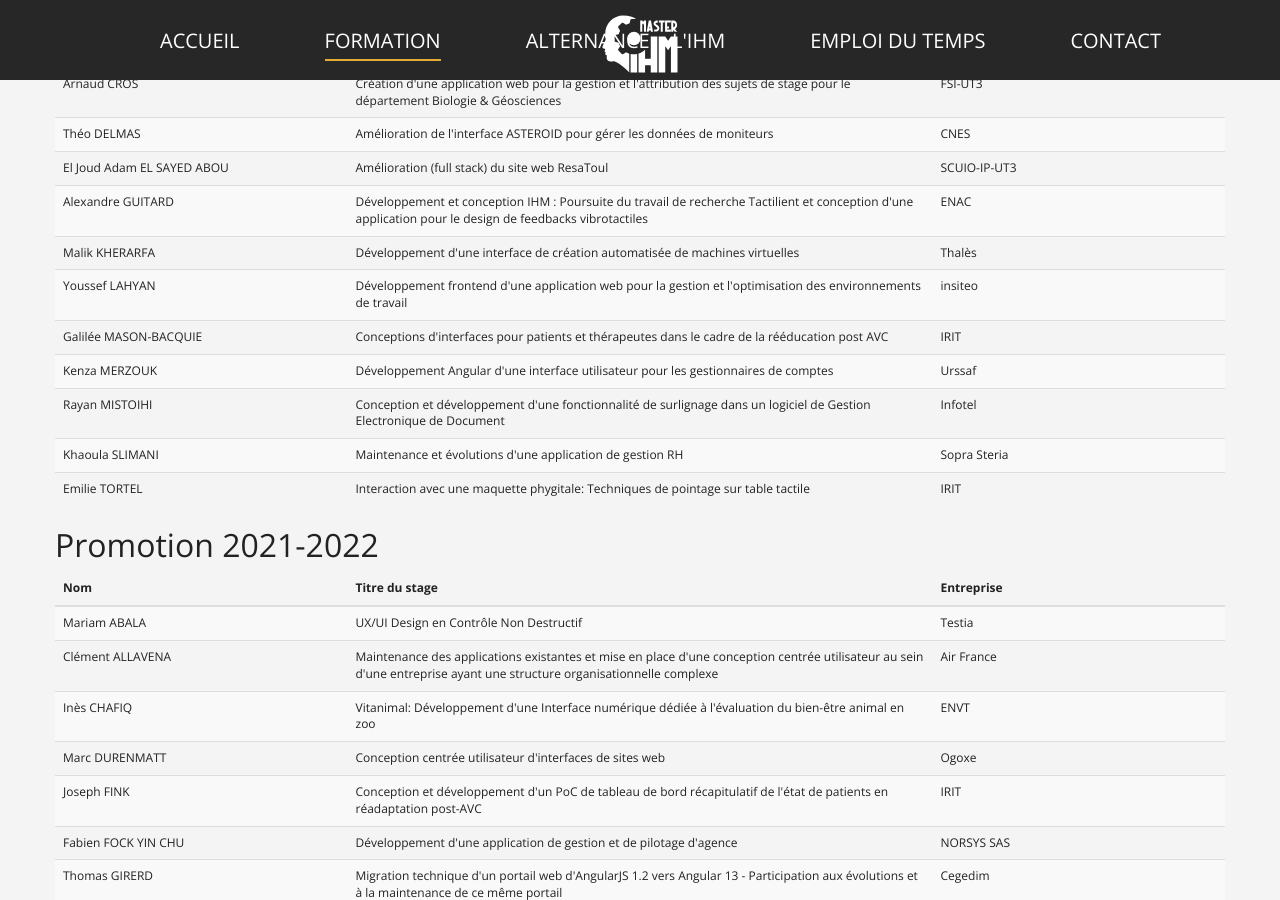
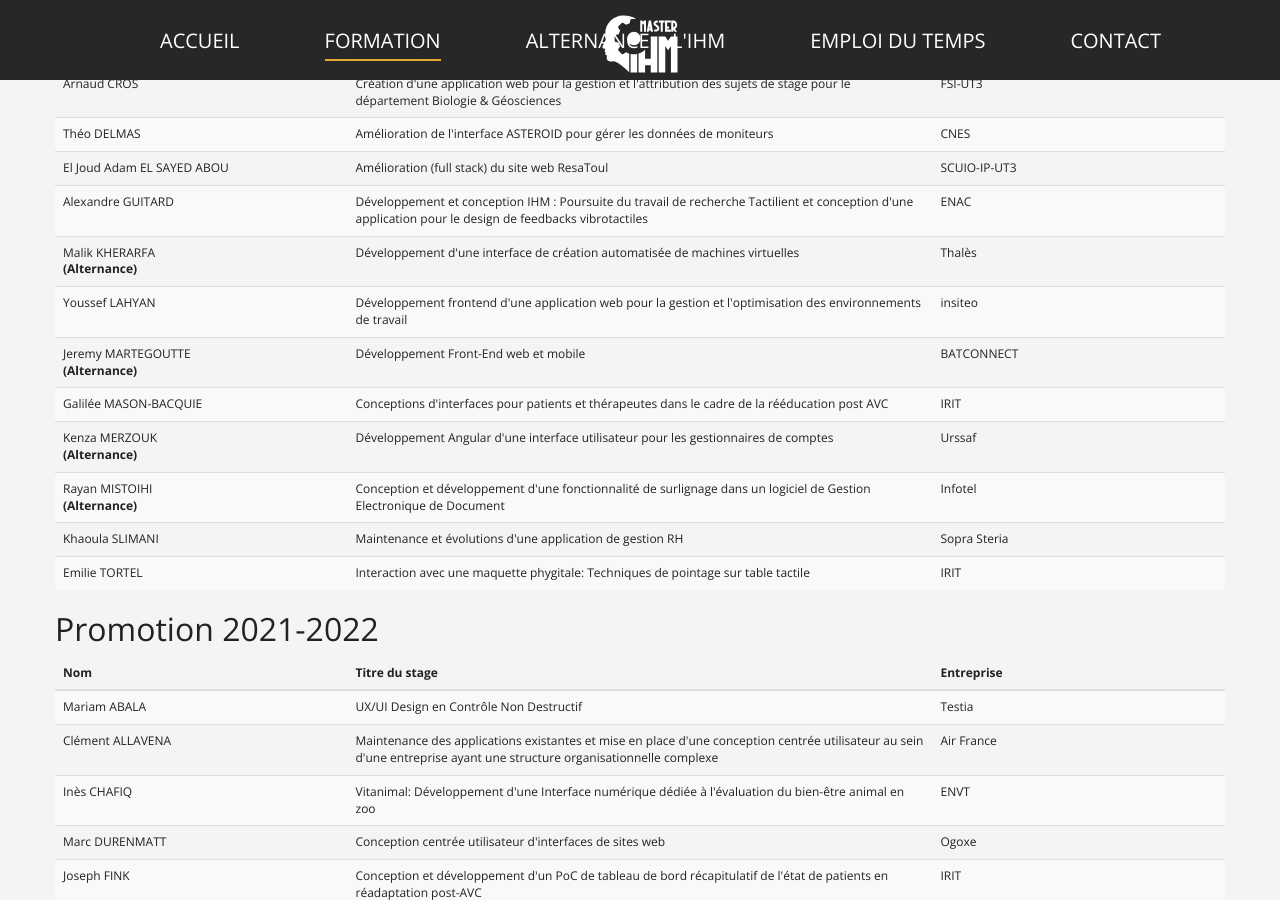
Before and after one commit to Master-IHM/master-ihm.github.io, a Jekyll site: the page built from _pages/promotions-m1-stages.md, in a window 1280 px wide and 900 px high, scrolled down 585 px. Built offline with Jekyll 4.4.1, drawn with Linux system fonts in a browser that asks for light colours.

Commit message:
add m1 alternance 2022-2023

```diff
--- a/_data/stages/m1/2022-2023.csv
+++ b/_data/stages/m1/2022-2023.csv
@@ -1,15 +1,16 @@
-etudiants,sujet,commanditaire
-Fadma AMICHE,Développement d'un outil de médiation pour l'interaction humain robot,LAAS
-Chaim BENBOUABDELLAH, Refonte du panneau d'édition du logiciel FBxDesign Logiciel de mise en matière de lunettes 3D,FITTINGBOX
-Sullivan COLLOMB,Développement d'une interface dédiée à l'évaluation du bien-être animal en zoo,ENVT
-Arnaud CROS,Création d'une application web pour la gestion et l'attribution des sujets de stage pour le département Biologie & Géosciences,FSI-UT3
-Théo DELMAS,Amélioration de l'interface ASTEROID pour gérer les données de moniteurs,CNES
-El Joud Adam EL SAYED ABOU,Amélioration (full stack) du site web ResaToul,SCUIO-IP-UT3
-Alexandre GUITARD,Développement et conception IHM : Poursuite du travail de recherche Tactilient et conception d'une application pour le design de feedbacks vibrotactiles,ENAC
-Malik KHERARFA,Développement d'une interface de création automatisée de machines virtuelles,Thalès
-Youssef LAHYAN,Développement frontend d'une application web pour la gestion et l'optimisation des environnements de travail,insiteo
-Galilée MASON-BACQUIE,Conceptions d'interfaces pour patients et thérapeutes dans le cadre de la rééducation post AVC,IRIT
-Kenza MERZOUK,Développement Angular d'une interface utilisateur pour les gestionnaires de comptes,Urssaf
-Rayan MISTOIHI,Conception et développement d'une fonctionnalité de surlignage dans un logiciel de Gestion Electronique de Document,Infotel
-Khaoula SLIMANI,Maintenance et évolutions d'une application de gestion RH,Sopra Steria
-Emilie TORTEL,Interaction avec une maquette phygitale: Techniques de pointage sur table tactile,IRIT
+etudiants,sujet,commanditaire,type
+Fadma AMICHE,Développement d'un outil de médiation pour l'interaction humain robot,LAAS,
+Chaim BENBOUABDELLAH, Refonte du panneau d'édition du logiciel FBxDesign Logiciel de mise en matière de lunettes 3D,FITTINGBOX,
+Sullivan COLLOMB,Développement d'une interface dédiée à l'évaluation du bien-être animal en zoo,ENVT,
+Arnaud CROS,Création d'une application web pour la gestion et l'attribution des sujets de stage pour le département Biologie & Géosciences,FSI-UT3,
+Théo DELMAS,Amélioration de l'interface ASTEROID pour gérer les données de moniteurs,CNES,
+El Joud Adam EL SAYED ABOU,Amélioration (full stack) du site web ResaToul,SCUIO-IP-UT3,
+Alexandre GUITARD,Développement et conception IHM : Poursuite du travail de recherche Tactilient et conception d'une application pour le design de feedbacks vibrotactiles,ENAC,
+Malik KHERARFA,Développement d'une interface de création automatisée de machines virtuelles,Thalès,ALT
+Youssef LAHYAN,Développement frontend d'une application web pour la gestion et l'optimisation des environnements de travail,insiteo,
+Jeremy MARTEGOUTTE,Développement Front-End web et mobile,BATCONNECT,ALT
+Galilée MASON-BACQUIE,Conceptions d'interfaces pour patients et thérapeutes dans le cadre de la rééducation post AVC,IRIT,
+Kenza MERZOUK,Développement Angular d'une interface utilisateur pour les gestionnaires de comptes,Urssaf,ALT
+Rayan MISTOIHI,Conception et développement d'une fonctionnalité de surlignage dans un logiciel de Gestion Electronique de Document,Infotel,ALT
+Khaoula SLIMANI,Maintenance et évolutions d'une application de gestion RH,Sopra Steria,
+Emilie TORTEL,Interaction avec une maquette phygitale: Techniques de pointage sur table tactile,IRIT,
--- a/_pages/promotions-m1-stages.md
+++ b/_pages/promotions-m1-stages.md
@@ -30,7 +30,10 @@
     <tbody>
     {% for subpart in yeardata %}
         <tr>
-        <td>{{ subpart.etudiants }}</td>
+        <td>{{ subpart.etudiants }}
+        {% if subpart.type == "ALT" %}<br><b>(Alternance)</b>{% endif %}
+        {% if subpart.type == "PRO" %}<br><b>(Contrat PRO)</b>{% endif %}
+        </td>
         <td>{{ subpart.sujet }}</td>
         <td>{{ subpart.commanditaire | replace: ";;" , "," }}</td>
         </tr>
```
